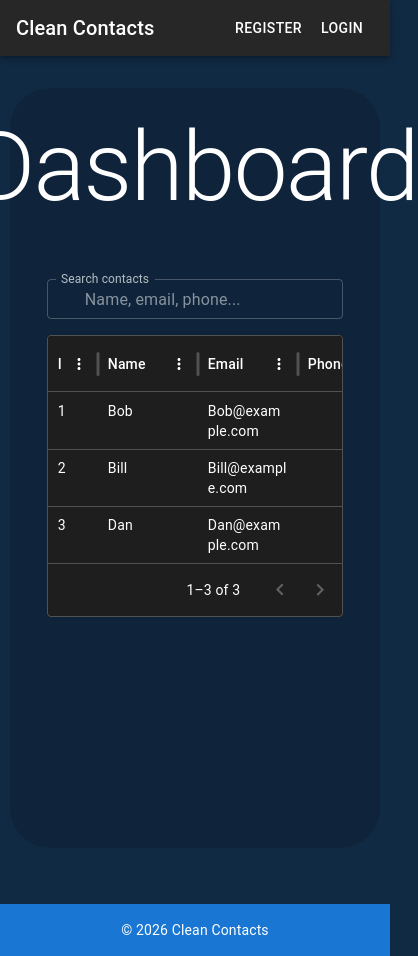
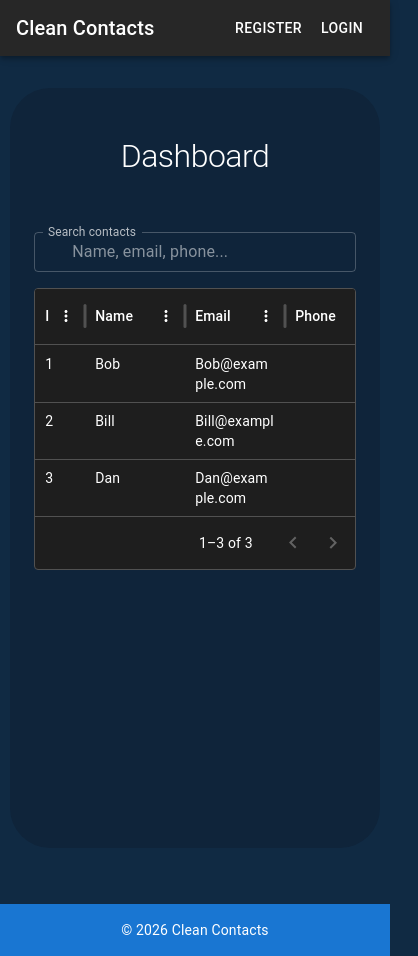
Before and after one commit to stephenolenchak/team5-contacts-app, a React app in the folder frontend/: page /dashboard in a window 390 px wide. Shown: the whole page, 418 px wide, since content can reach past the window. Built offline with nearby package versions, Linux system fonts and the light colour scheme; some icons are missing; the HTML template or start-up script is replaced by a standard one.

Commit message:
Mobile view optimizations

```diff
--- a/frontend/src/components/ContactGrid.jsx
+++ b/frontend/src/components/ContactGrid.jsx
@@ -58,7 +58,7 @@ export const ContactGrid = () => {
   ];
 
   return (
-    <Box sx={{ height: "80%", width: '80%' }}>
+    <Box sx={{ height: "80%", width: { xs: '95%', md: '80%' } }}>
       <Stack spacing={2}>
         <ContactSearch />
 
--- a/frontend/src/pages/DashboardPage.jsx
+++ b/frontend/src/pages/DashboardPage.jsx
@@ -7,8 +7,13 @@ import { Toolbar, Typography } from '@mui/material'
 
 export const DashboardPage = () => {
   return (
-    <Box sx={{ width: '100%', height: '100%',display: "flex", alignItems: "center", justifyContent: "center", flexDirection: "column" }}>
-    <Typography variant="h1">Dashboard</Typography>
+    <Box sx={{ width: '100%', height: '100%', display: "flex", alignItems: "center", justifyContent: "center", flexDirection: "column", px: 2 }}>
+    <Typography
+      variant="h1"
+      sx={{ fontSize: { xs: '2rem', sm: '3rem', md: '4rem' }, textAlign: 'center', maxWidth: '100%' }}
+    >
+      Dashboard
+    </Typography>
     <Toolbar />
     <ContactGrid />
     </Box>
```
